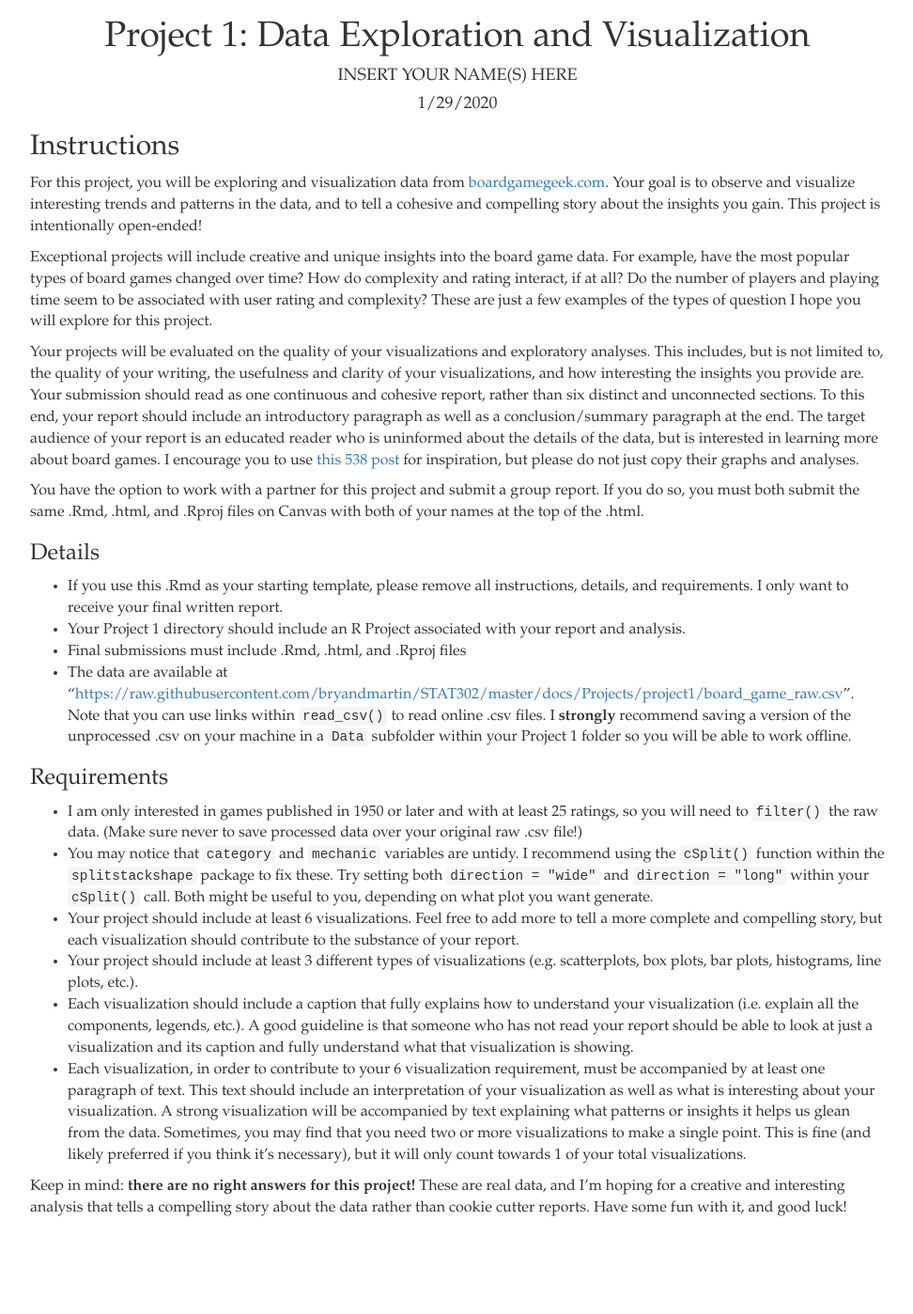
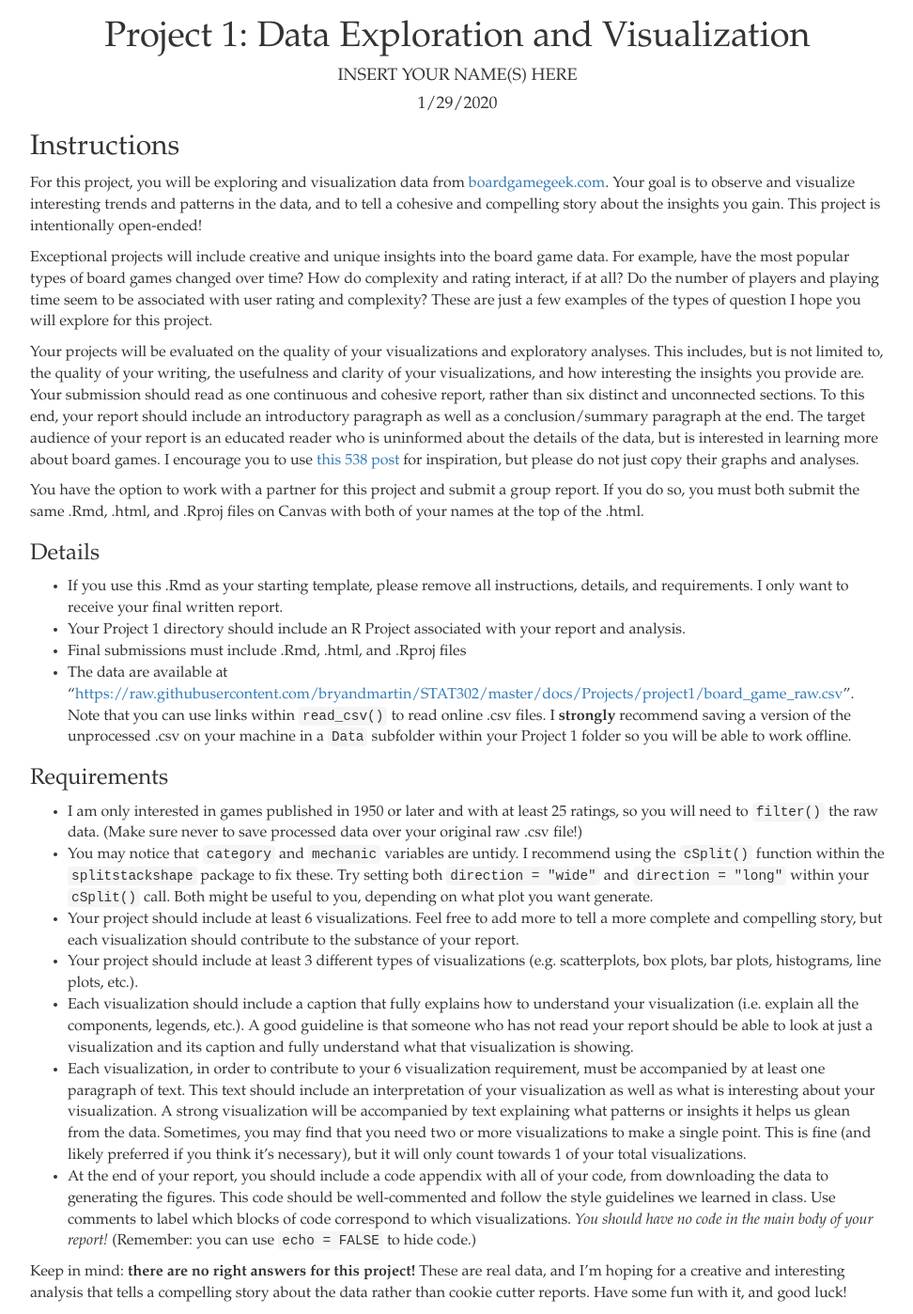
Before and after one commit to bryandmartin/STAT302, a Jekyll site: the page docs/Projects/project1/project1.html, which Jekyll copies as it is, in a window 1280 px wide. Shown: the whole page at 94% size, without its empty margins (153-1125 px from the left). Built offline with Jekyll 4.4.1, drawn with Linux system fonts in a browser that asks for light colours; before the commit the page ends 1307 px from its top, so only the background shows below that.

Commit message:
Add appendix req

```diff
--- a/docs/Projects/project1/project1.Rmd
+++ b/docs/Projects/project1/project1.Rmd
@@ -61,6 +61,7 @@ If you do so, you must both submit the same .Rmd, .html, and .Rproj files on Can
 * Your project should include at least 3 different types of visualizations (e.g. scatterplots, box plots, bar plots, histograms, line plots, etc.).
 * Each visualization should include a caption that fully explains how to understand your visualization (i.e. explain all the components, legends, etc.). A good guideline is that someone who has not read your report should be able to look at just a visualization and its caption and fully understand what that visualization is showing.
 * Each visualization, in order to contribute to your 6 visualization requirement, must be accompanied by at least one paragraph of text. This text should include an interpretation of your visualization as well as what is interesting about your visualization. A strong visualization will be accompanied by text explaining what patterns or insights it helps us glean from the data. Sometimes, you may find that you need two or more visualizations to make a single point. This is fine (and likely preferred if you think it's necessary), but it will only count towards 1 of your total visualizations.
+* At the end of your report, you should include a code appendix with all of your code, from downloading the data to generating the figures. This code should be well-commented and follow the style guidelines we learned in class. Use comments to label which blocks of code correspond to which visualizations. *You should have no code in the main body of your report!* (Remember: you can use `echo = FALSE` to hide code.)
 
 Keep in mind: **there are no right answers for this project!**
 These are real data, and I'm hoping for a creative and interesting analysis that tells a compelling story about the data rather than cookie cutter reports. Have some fun with it, and good luck!
--- a/docs/Projects/project1/project1.html
+++ b/docs/Projects/project1/project1.html
@@ -414,6 +414,7 @@ h4.date {
 <li>Your project should include at least 3 different types of visualizations (e.g. scatterplots, box plots, bar plots, histograms, line plots, etc.).</li>
 <li>Each visualization should include a caption that fully explains how to understand your visualization (i.e. explain all the components, legends, etc.). A good guideline is that someone who has not read your report should be able to look at just a visualization and its caption and fully understand what that visualization is showing.</li>
 <li>Each visualization, in order to contribute to your 6 visualization requirement, must be accompanied by at least one paragraph of text. This text should include an interpretation of your visualization as well as what is interesting about your visualization. A strong visualization will be accompanied by text explaining what patterns or insights it helps us glean from the data. Sometimes, you may find that you need two or more visualizations to make a single point. This is fine (and likely preferred if you think it’s necessary), but it will only count towards 1 of your total visualizations.</li>
+<li>At the end of your report, you should include a code appendix with all of your code, from downloading the data to generating the figures. This code should be well-commented and follow the style guidelines we learned in class. Use comments to label which blocks of code correspond to which visualizations. <em>You should have no code in the main body of your report!</em> (Remember: you can use <code>echo = FALSE</code> to hide code.)</li>
 </ul>
 <p>Keep in mind: <strong>there are no right answers for this project!</strong> These are real data, and I’m hoping for a creative and interesting analysis that tells a compelling story about the data rather than cookie cutter reports. Have some fun with it, and good luck!</p>
 </div>
```
